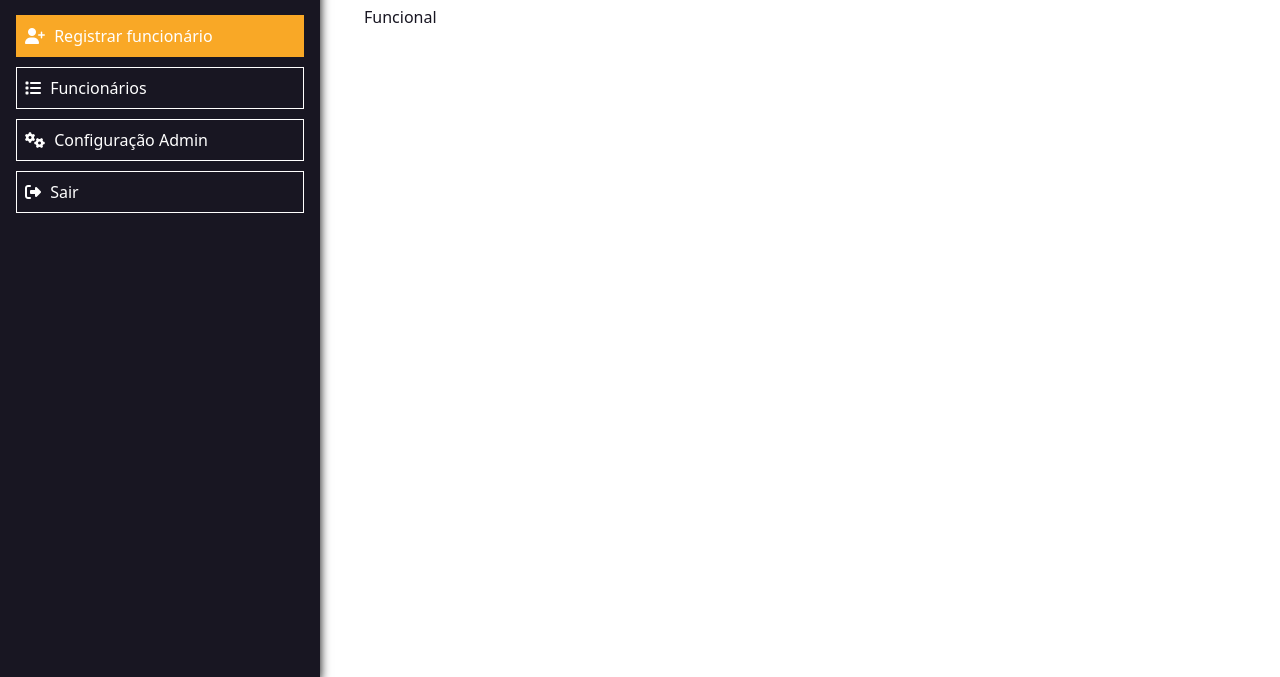
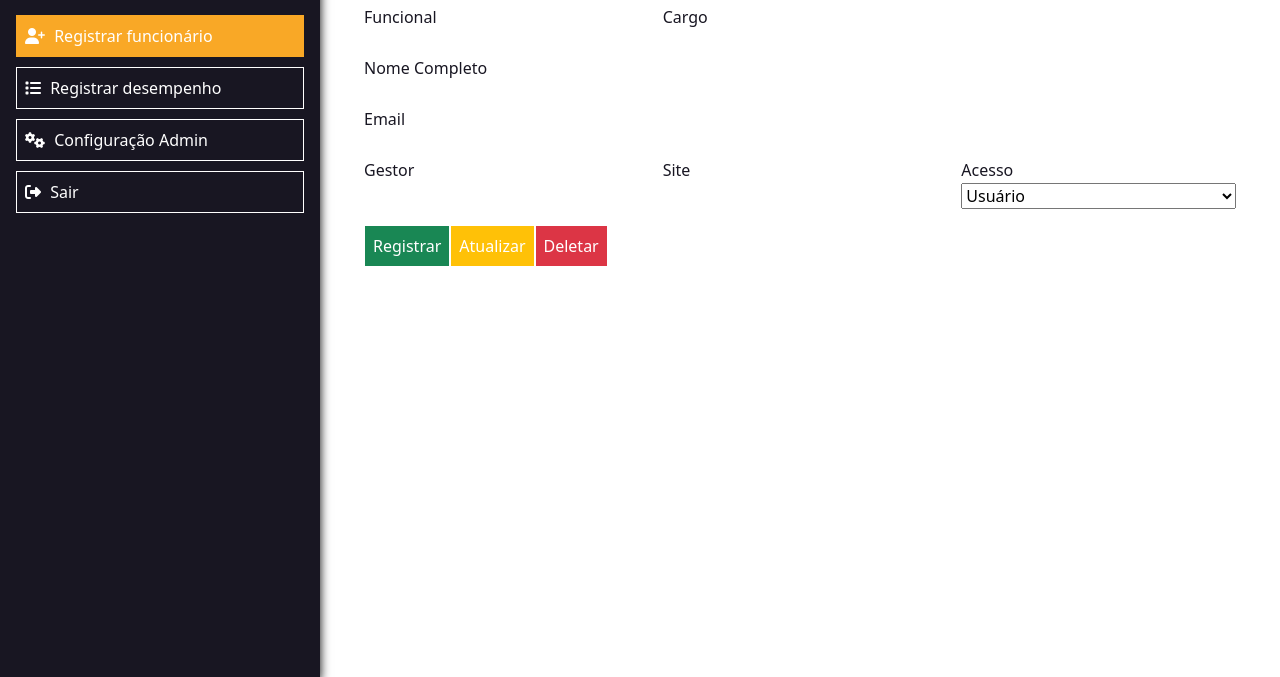
Before and after one commit to JuniorMacedo91/target, a plain HTML site: page public/pages/admin.html in a window 1280 px wide. Shown: the part 123-800 px from the top of the page. Drawn offline with nearby package versions, Linux system fonts and the light colour scheme.

Commit message:
Add files via upload

```diff
--- a/public/pages/admin.html
+++ b/public/pages/admin.html
@@ -25,7 +25,7 @@
                         </button>
                         <button class="tab-button" data-id="employees">
                             <i class="fas fa-list"></i>
-                            Funcionários
+                            Registrar desempenho
                         </button>
                         <button class="tab-button" data-id="settings">
                             <i class="fas fa-cogs"></i>
@@ -41,19 +41,59 @@
             </div>
             <div class="pageContent col-lg-9">
 
-                <div id="registration" class="container-fluid tab-content active">
+                <section id="registration" class="container-fluid tab-content active">
                     <h1>Registrar novo funcionário</h1>
-                    <form action="">
-                        <label for="">Funcional</label>
-                        <input type="text" name="employeeId" id="employeeId">
+                    <form action="" class="employeeForm row">
+
+                        <div class="col-md-4">
+                            <label for="">Funcional </label>
+                            <input type="text" name="employeeId" id="employeeId">
+                        </div>
+
+                        <div class="col-md-8">
+                            <label for="">Cargo </label>
+                            <input type="text" name="job" id="job">
+                        </div>
+                        <div class="col-12">
+                            <label for="">Nome Completo</label>
+                            <input type="text" name="employeeName" id="employeeName">
+
+                            <label for="">Email</label>
+                            <input type="email" name="email" id="email">
+                        </div>
+
+                        <div class="col-md-4">
+                            <label for="">Gestor</label>
+                            <input type="text" name="supervisor" id="supervisor">
+                        </div>
+
+                        <div class="col-md-4">
+                            <label for="">Site</label>
+                            <input type="text" name="place" id="place">
+                        </div>
+
+                        <div class="d-grid col-md-4">
+                            <label for="access">Acesso</label>
+                            <select name="access" id="access">
+                                <option value="user">Usuário</option>
+                                <option value="Admin">Administrador</option>
+                            </select>
+                        </div>
+
+                        <div class="button-wrapper col-12 d-md-flex d-sm-grid py-3">
+                            <button type="submit" class="bg-success">Registrar</button>
+                            <button type="submit" class="bg-warning">Atualizar</button>
+                            <button type="submit" class="bg-danger">Deletar</button>
+                        </div>
+
                     </form>
-                </div>
-                <div id="employees" class="container-fluid tab-content">
-                    <h1>Localizar funcionário</h1>
-                </div>
-                <div id="settings" class="container-fluid tab-content">
+                </section>
+                <section id="employees" class="container-fluid tab-content">
+                    <h1>Registrar desempenho</h1>
+                </section>
+                <section id="settings" class="container-fluid tab-content">
                     <h1>Configurações de conta</h1>
-                </div>
+                </section>
 
             </div>
         </div>
```
